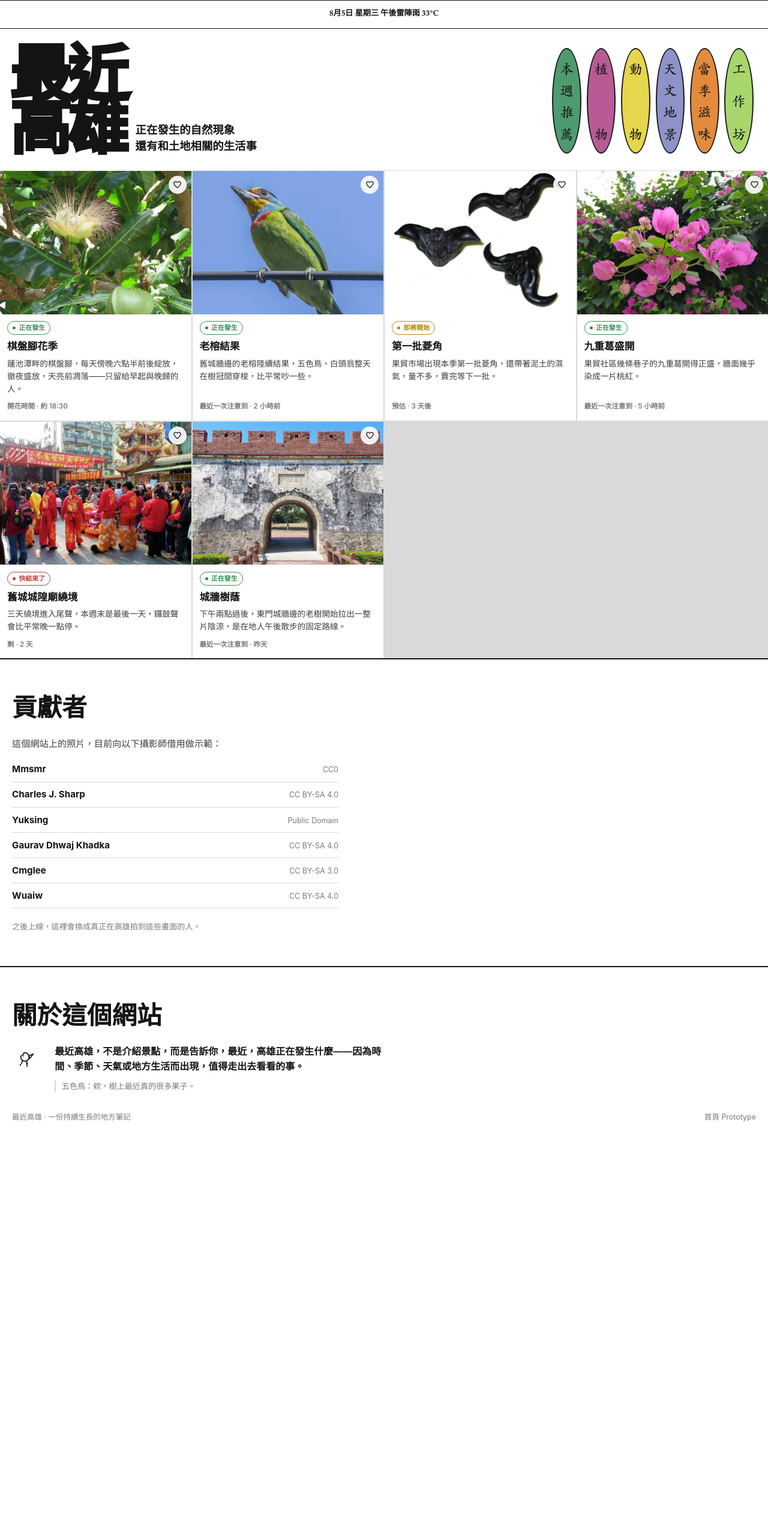
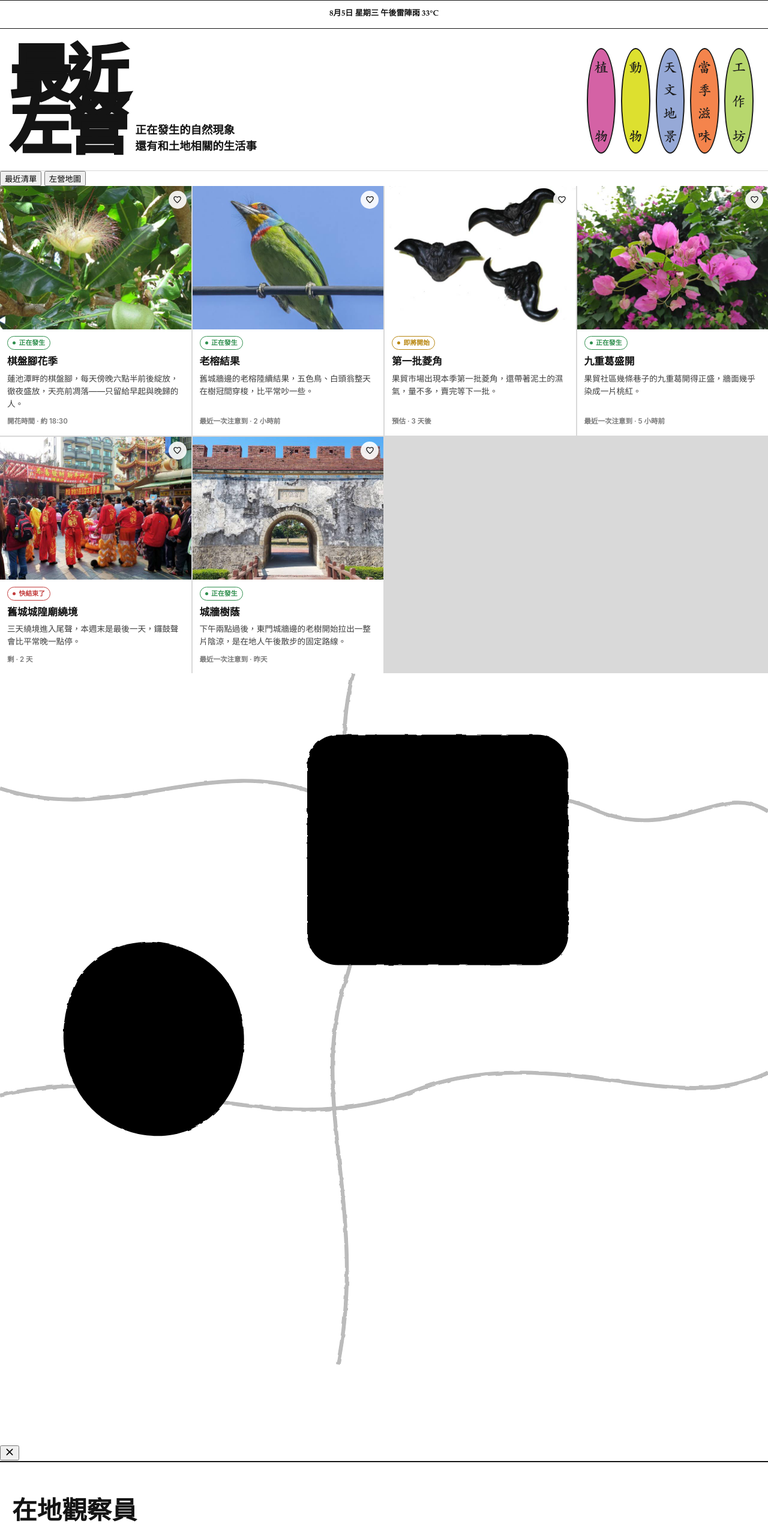
Before and after one commit to chao0312/lately-kaohsiung, a website built with Vite: page index.html in a window 1280 px wide. Shown: the top 2560 px of the page at 60% size. Before the commit the page ends 1913 px from the top, so only its background shows below. Built offline with nearby package versions, Linux system fonts and the light colour scheme.

Commit message:
Initial upload

```diff
--- a/index.html
+++ b/index.html
@@ -2,7 +2,7 @@
 <html lang="zh-Hant" data-theme="light">
 <head>
   <meta charset="UTF-8">
-  <title>最近高雄</title>
+  <title>最近左營</title>
   <meta name="viewport" content="width=device-width, initial-scale=1">
   <link rel="stylesheet" href="styles.css">
   <script>
@@ -21,9 +21,8 @@
 
 <div class="floatingbar" id="floatingbar">
   <div class="floatingbar__row">
-    <a href="#top" class="brand-mark" aria-label="最近高雄"><span>最</span><span>近</span><span>高</span><span>雄</span></a>
+    <a href="#top" class="brand-mark" aria-label="最近左營"><span>最</span><span>近</span><span>左</span><span>營</span></a>
     <div class="floatingbar__menu">
-      <label class="cat-toggle check-item" data-cat="week"><span class="check-item__box"></span>本週推薦</label>
       <label class="cat-toggle check-item" data-cat="animal"><span class="check-item__box"></span>動物</label>
       <label class="cat-toggle check-item" data-cat="plant"><span class="check-item__box"></span>植物</label>
       <label class="cat-toggle check-item" data-cat="sky"><span class="check-item__box"></span>天文地景</label>
@@ -37,14 +36,13 @@
   <div class="sitehead__weather serif-ui"><span id="todayDate">今天</span> 午後雷陣雨 33°C</div>
   <div class="sitehead__brandrow">
     <div class="sitehead__identity">
-      <h1 class="brand-mark"><span>最</span><span>近</span><span>高</span><span>雄</span></h1>
+      <h1 class="brand-mark"><span>最</span><span>近</span><span>左</span><span>營</span></h1>
       <div class="sitehead__taglines">
         <span>正在發生的自然現象</span>
         <span>還有和土地相關的生活事</span>
       </div>
     </div>
     <nav class="sitehead__menu" aria-label="分類選單">
-      <span class="cat-toggle sitehead__menu-oval" data-cat="week" role="button" tabindex="0" aria-pressed="false" aria-label="本週推薦"><span>本</span><span>週</span><span>推</span><span>薦</span></span>
       <span class="cat-toggle sitehead__menu-oval" data-cat="plant" role="button" tabindex="0" aria-pressed="false" aria-label="植物"><span>植</span><span>物</span></span>
       <span class="cat-toggle sitehead__menu-oval" data-cat="animal" role="button" tabindex="0" aria-pressed="false" aria-label="動物"><span>動</span><span>物</span></span>
       <span class="cat-toggle sitehead__menu-oval" data-cat="sky" role="button" tabindex="0" aria-pressed="false" aria-label="天文地景"><span>天</span><span>文</span><span>地</span><span>景</span></span>
@@ -55,9 +53,14 @@
 </header>
 
 <section class="section" id="phenomena">
+  <div class="view-toggle" role="group" aria-label="切換檢視方式">
+    <button type="button" class="view-toggle__btn is-active" data-view="list">最近清單</button>
+    <button type="button" class="view-toggle__btn" data-view="map">左營地圖</button>
+  </div>
+
   <div class="grid-feed" id="gridFeed">
 
-    <article class="card" data-status="active" data-category="plant">
+    <article class="card" data-status="active" data-category="plant" data-x="26%" data-y="42%">
       <div class="card__photo">
         <img src="images/qipan-jiao.jpg" alt="棋盤腳的花與果實，長長的花絲垂在葉叢間" loading="lazy">
         <button class="heart" aria-pressed="false" aria-label="加入收藏">
@@ -72,7 +75,7 @@
       </div>
     </article>
 
-    <article class="card" data-status="active" data-category="animal">
+    <article class="card" data-status="active" data-category="animal" data-x="58%" data-y="24%">
       <div class="card__photo">
         <img src="images/taiwan-barbet.jpg" alt="台灣特有亞種五色鳥，停在電線上" loading="lazy">
         <button class="heart" aria-pressed="false" aria-label="加入收藏">
@@ -87,7 +90,7 @@
       </div>
     </article>
 
-    <article class="card" data-status="upcoming" data-category="taste">
+    <article class="card" data-status="upcoming" data-category="taste" data-x="78%" data-y="60%">
       <div class="card__photo">
         <img src="images/water-caltrop.jpg" alt="三顆黑色菱角平放在白色桌面上" loading="lazy">
         <button class="heart" aria-pressed="false" aria-label="加入收藏">
@@ -102,7 +105,7 @@
       </div>
     </article>
 
-    <article class="card" data-status="active" data-category="plant">
+    <article class="card" data-status="active" data-category="plant" data-x="74%" data-y="70%">
       <div class="card__photo">
         <img src="images/bougainvillea.jpg" alt="盛開的桃紅色九重葛花叢" loading="lazy">
         <button class="heart" aria-pressed="false" aria-label="加入收藏">
@@ -117,7 +120,7 @@
       </div>
     </article>
 
-    <article class="card" data-status="ending" data-category="week">
+    <article class="card" data-status="ending" data-category="week" data-x="50%" data-y="16%">
       <div class="card__photo">
         <img src="images/temple-parade.jpg" alt="高雄廟會現場，舞獅隊伍與廟宇裝飾" loading="lazy">
         <button class="heart" aria-pressed="false" aria-label="加入收藏">
@@ -132,7 +135,7 @@
       </div>
     </article>
 
-    <article class="card" data-status="active" data-category="sky">
+    <article class="card" data-status="active" data-category="sky" data-x="64%" data-y="32%">
       <div class="card__photo">
         <img src="images/east-gate.jpg" alt="左營舊城東門，紅磚城垛與拱形門洞" loading="lazy">
         <button class="heart" aria-pressed="false" aria-label="加入收藏">
@@ -148,10 +151,30 @@
     </article>
 
   </div>
+
+  <div class="map-view is-hidden" id="mapView">
+    <div class="map-view__canvas" id="mapCanvas">
+      <svg class="map-view__bg rough" viewBox="0 0 100 100" preserveAspectRatio="none" aria-hidden="true">
+        <g fill="none" stroke="var(--ink)" stroke-width="0.5" opacity="0.3">
+          <path d="M0,55 C20,50 35,62 55,54 C72,48 88,58 100,52" />
+          <path d="M46,0 C42,15 50,25 45,40 C40,55 48,70 44,90" />
+          <path d="M0,15 C15,20 28,10 42,16 C55,21 65,12 78,18 C88,22 94,14 100,18" />
+        </g>
+        <path class="map-view__lake" d="M10,40 C6,48 9,58 18,60 C28,62 34,52 31,43 C28,34 15,32 10,40 Z" />
+        <rect class="map-view__oldcity" x="40" y="8" width="34" height="30" rx="4" ry="4" />
+      </svg>
+    </div>
+    <div class="map-sheet" id="mapSheet">
+      <button type="button" class="map-sheet__close" id="mapSheetClose" aria-label="關閉">
+        <svg viewBox="0 0 24 24" width="16" height="16"><path d="M5 5 L19 19 M19 5 L5 19" stroke="currentColor" stroke-width="2.4" stroke-linecap="round"/></svg>
+      </button>
+      <div class="map-sheet__body" id="mapSheetBody"></div>
+    </div>
+  </div>
 </section>
 
 <section class="contributors" id="contributors">
-  <div class="contributors__head">貢獻者</div>
+  <div class="contributors__head">在地觀察員</div>
   <p class="contributors__intro">這個網站上的照片，目前向以下攝影師借用做示範：</p>
   <ul class="contributors__list">
     <li><span class="contributors__name">Mmsmr</span><span class="contributors__note">CC0</span></li>
@@ -175,13 +198,13 @@
         <path d="M40 64 L34 84 M56 66 L58 86"/>
       </svg>
       <div>
-        <p class="about__text">最近高雄，不是介紹景點，而是告訴你，最近，高雄正在發生什麼——因為時間、季節、天氣或地方生活而出現，值得走出去看看的事。</p>
-        <p class="about__bubble">五色鳥：欸，樹上最近真的很多果子。</p>
+        <p class="about__text">最近左營，是一個由在地居民共同記錄的地方筆記。分享那些因為季節、天氣和地方生活而出現，最近值得去看看的事情。</p>
+        <p class="about__bubble">五色鳥：最近龍眼很甜內。</p>
       </div>
     </div>
   </div>
   <div class="footer__row">
-    <span class="credit">最近高雄 · 一份持續生長的地方筆記</span>
+    <span class="credit">最近左營 · 一份持續生長的地方筆記</span>
     <span class="credit">首頁 Prototype</span>
   </div>
 </footer>
--- a/styles.css
+++ b/styles.css
@@ -6,12 +6,12 @@
   --status-active:#2F8F4E;
   --status-upcoming:#B8860F;
   --status-ending:#C23B3B;
-  --cat-week:#4E9B6E;
-  --cat-plant:#B85B95;
-  --cat-animal:#E5D64D;
-  --cat-sky:#8D93C9;
-  --cat-taste:#E38B3D;
-  --cat-workshop:#A9D66C;
+  --cat-plant:#D462A5;
+  --cat-animal:#DDE02F;
+  --cat-sky:#96A9D7;
+  --cat-taste:#F4844C;
+  --cat-workshop:#B7D76D;
+  --map-ground:#F3EEE1;
   --line:rgba(20,20,20,0.16);
   color-scheme: light;
 }
@@ -24,12 +24,12 @@
     --status-active:#5CD97C;
     --status-upcoming:#FFCB4D;
     --status-ending:#FF7A6B;
-    --cat-week:#6FC190;
     --cat-plant:#D687B8;
     --cat-animal:#F0E374;
     --cat-sky:#AEB4E8;
     --cat-taste:#F0A75E;
     --cat-workshop:#C3E693;
+    --map-ground:#242320;
     --line:rgba(245,241,230,0.18);
     color-scheme: dark;
   }
@@ -37,13 +37,15 @@
 :root[data-theme="dark"]{
   --ground:#141414; --ink:#F5F1E6; --ink-soft:#C9C4B4; --ink-faint:#8A8578;
   --status-active:#5CD97C; --status-upcoming:#FFCB4D; --status-ending:#FF7A6B;
-  --cat-week:#6FC190; --cat-plant:#D687B8; --cat-animal:#F0E374; --cat-sky:#AEB4E8; --cat-taste:#F0A75E; --cat-workshop:#C3E693;
+  --cat-plant:#D687B8; --cat-animal:#F0E374; --cat-sky:#AEB4E8; --cat-taste:#F0A75E; --cat-workshop:#C3E693;
+  --map-ground:#242320;
   --line:rgba(245,241,230,0.18); color-scheme: dark;
 }
 :root[data-theme="light"]{
   --ground:#FFFFFF; --ink:#141414; --ink-soft:#3D3D3D; --ink-faint:#7A7A7A;
   --status-active:#2F8F4E; --status-upcoming:#B8860F; --status-ending:#C23B3B;
-  --cat-week:#4E9B6E; --cat-plant:#B85B95; --cat-animal:#E5D64D; --cat-sky:#8D93C9; --cat-taste:#E38B3D; --cat-workshop:#A9D66C;
+  --cat-plant:#D462A5; --cat-animal:#DDE02F; --cat-sky:#96A9D7; --cat-taste:#F4844C; --cat-workshop:#B7D76D;
+  --map-ground:#F3EEE1;
   --line:rgba(20,20,20,0.16); color-scheme: light;
 }
 
@@ -152,14 +154,12 @@ html.is-blink .brand-mark{
 }
 .sitehead__menu-oval > span{ display:block; line-height:1; }
 .sitehead__menu-oval:hover{ transform:translateY(-3px); filter:brightness(1.08); }
-.sitehead__menu-oval[data-cat="week"]{ background:var(--cat-week); }
 .sitehead__menu-oval[data-cat="plant"]{ background:var(--cat-plant); }
 .sitehead__menu-oval[data-cat="animal"]{ background:var(--cat-animal); }
 .sitehead__menu-oval[data-cat="sky"]{ background:var(--cat-sky); }
 .sitehead__menu-oval[data-cat="taste"]{ background:var(--cat-taste); }
 .sitehead__menu-oval[data-cat="workshop"]{ background:var(--cat-workshop); }
 .sitehead__menu-oval.is-selected{ background:#141414; color:#fff; transform:translateY(-2px); }
-.sitehead__menu-oval[data-cat="week"].is-selected{ border-color:var(--cat-week); color:var(--cat-week); }
 .sitehead__menu-oval[data-cat="plant"].is-selected{ border-color:var(--cat-plant); color:var(--cat-plant); }
 .sitehead__menu-oval[data-cat="animal"].is-selected{ border-color:var(--cat-animal); color:var(--cat-animal); }
 .sitehead__menu-oval[data-cat="sky"].is-selected{ border-color:var(--cat-sky); color:var(--cat-sky); }
```
